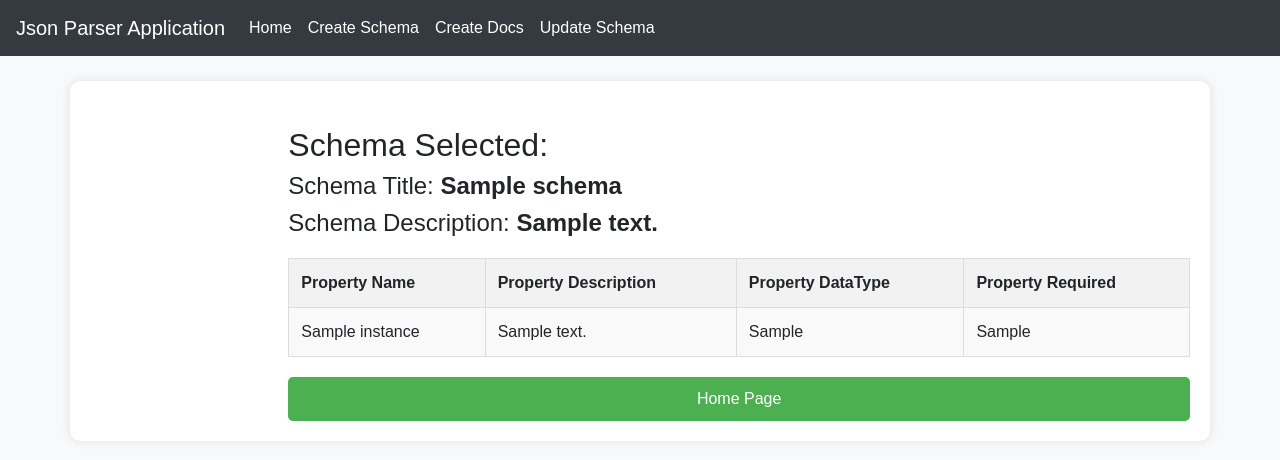
After one commit to prathamagrawal/SchemaParser, a Django app: template templates/update/updatedSchema.html in a window 1280 px wide. The commit adds this page. Shown: the top 460 px of the page. Run offline with Django 4.2, Linux system fonts and the light colour scheme; the template is opened without the code that fills it: most values are stand-ins (such as "Sample title", 1, 10 or a date in 2020); data that the repository does not hold is empty; some libraries are stand-ins or nearby versions.

Commit message:
Updated project structure

```diff
--- /dev/null
+++ b/templates/update/updatedSchema.html
@@ -0,0 +1,93 @@
+{% extends "base.html" %}
+{% block container %}
+
+<head>
+    <style>
+        body {
+            font-family: Arial, sans-serif;
+            margin: 0; /* Remove default margin */
+            padding: 0; /* Remove default padding */
+        }
+
+        h2, h4 {
+            margin-top: 0; /* Remove default margin for headings */
+        }
+
+        table {
+            border-collapse: collapse;
+            width: 100%;
+            margin-top: 20px;
+        }
+
+        th, td {
+            border: 1px solid #dddddd;
+            text-align: left;
+            padding: 12px;
+        }
+
+        th {
+            background-color: #f2f2f2;
+        }
+
+        tr:nth-child(even) {
+            background-color: #f9f9f9;
+        }
+
+        .btn {
+            display: block; /* Make button a block element */
+            width: 100%; /* Take up full width */
+            padding: 10px 20px; /* Adjust padding */
+            margin-top: 20px; /* Add margin */
+            background-color: #4CAF50; /* Green */
+            border: none;
+            color: white;
+            text-align: center;
+            text-decoration: none;
+            cursor: pointer;
+            border-radius: 5px;
+            transition: background-color 0.3s;
+        }
+
+        .btn:hover {
+            background-color: #45a049; /* Darker green on hover */
+        }
+    </style>
+</head>
+
+<body>
+
+<h2>Schema Selected:</h2>
+<h4>Schema Title: <b>{{ schemaData.title }}</b></h4>
+<h4>Schema Description: <b>{{ schemaData.description }}</b></h4>
+
+<h4>{{ message }}</h4>
+
+<table>
+    <tr>
+        <th>Property Name</th>
+        <th>Property Description</th>
+        <th>Property DataType</th>
+        <th>Property Required</th>
+    </tr>
+    {% for instance in propertyData %}
+    <tr>
+        <td>{{instance.propertyTitle}}</td>
+        <td>{{instance.propertyDescription}}</td>
+        <td>{{instance.propertyDataType}}</td>
+        <td>{{instance.propertyRequired}}</td>
+    </tr>
+    {% endfor %}
+</table>
+
+<button class="btn" onclick="redirectToHomePage()">Home Page</button>
+
+</body>
+
+{% endblock %}
+{% block custom_js %}
+<script>
+    function redirectToHomePage() {
+        window.location.href = "/";
+    }
+</script>
+{% endblock %}
```
Also changed, not shown: templates/update/selectSchema.html (added, +62 -0 lines), templates/update/update.html (renamed from templates/update.html, +45 -15 lines), templates/create/create.html (renamed from templates/create.html), templates/create/success.html (renamed from templates/success.html), templates/upload/markdown.html (renamed from templates/markdown.html), templates/upload/retry.html (renamed from templates/retry.html), templates/upload/upload.html (renamed from templates/upload.html).
